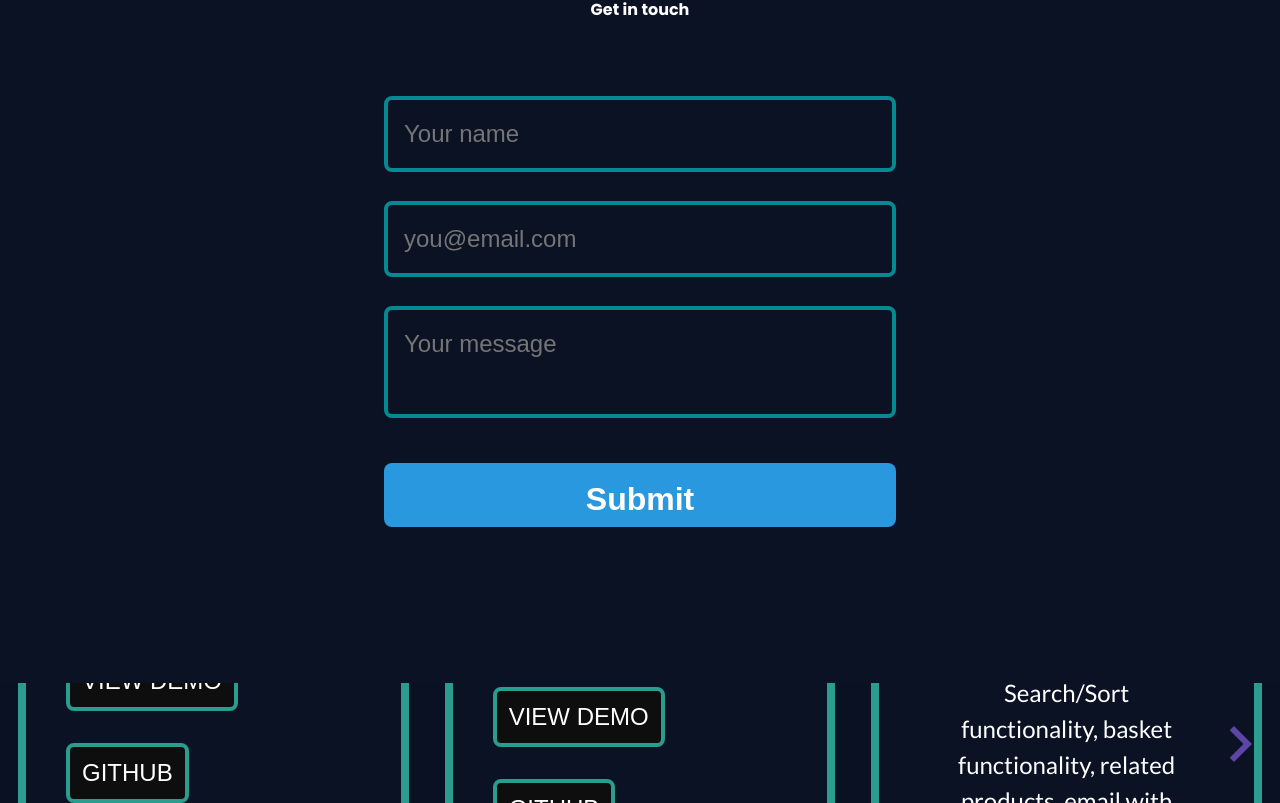
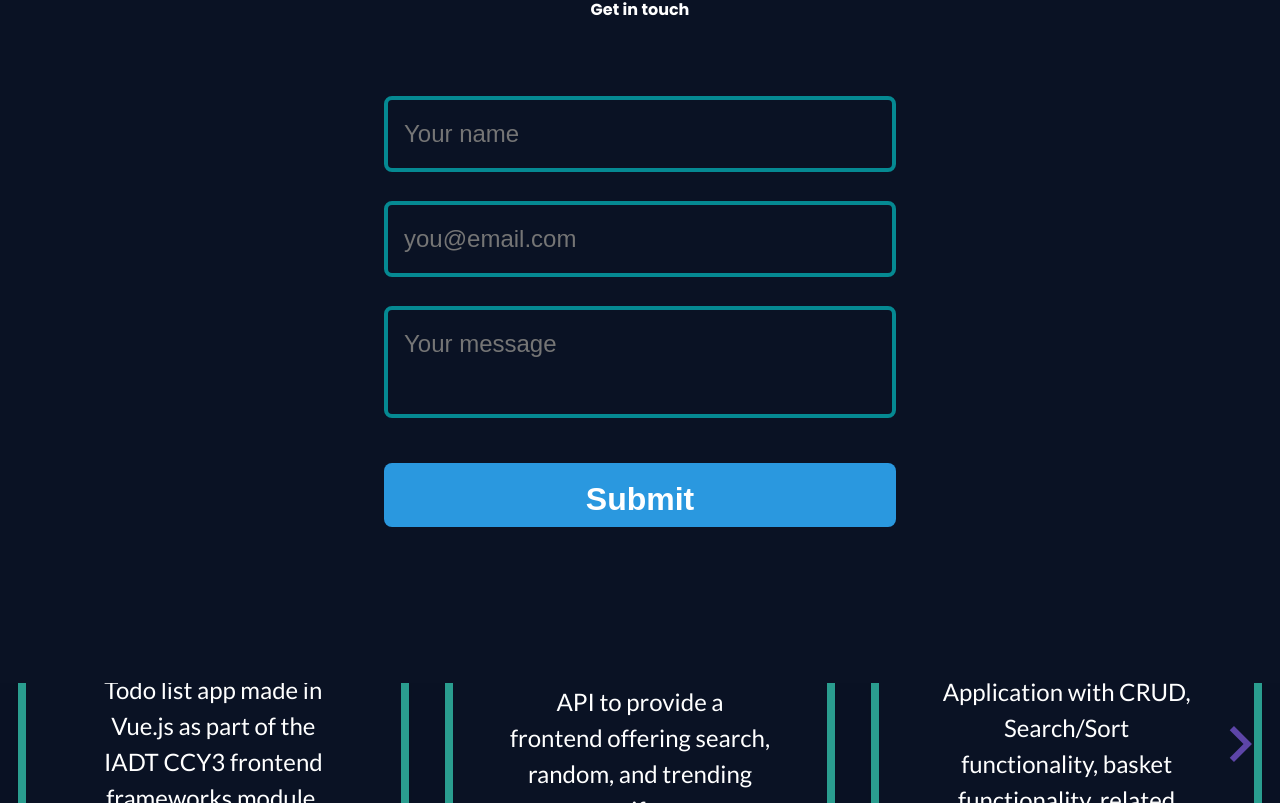
Before and after one commit to jakewarrenblack/vue-portfolio, a Vue app: page / in a window 1280 px wide. Shown: the part 917-1720 px from the top of the page. Built offline with nearby package versions, Linux system fonts and the light colour scheme.

Commit message:
Switch carousel card height to 100%, override carousel's overflow: hidden

```diff
--- a/src/pages/Home.vue
+++ b/src/pages/Home.vue
@@ -297,6 +297,10 @@ export default {
   width: 100%;
 }
 
+.carousel-slide{
+  display:flex!important;
+}
+
 /* .carousel-arrow .icon{
   padding: 1.5rem!important;
   background: transparent!important;
@@ -328,6 +332,10 @@ export default {
   display: none !important;
 }
 
+.carousel-list{
+  overflow:visible!important;
+}
+
 .card {
   background: transparent !important;
   border: 0.5rem solid #2a9d8f;
@@ -335,7 +343,8 @@ export default {
   font-size: 1.5rem;
   color: white;
   font-family: "Lato", sans-serif;
-  min-height: 50rem;
+  /* min-height: 50rem; */
+  height:100%;
 
   display: flex;
   flex-direction: column;
```
